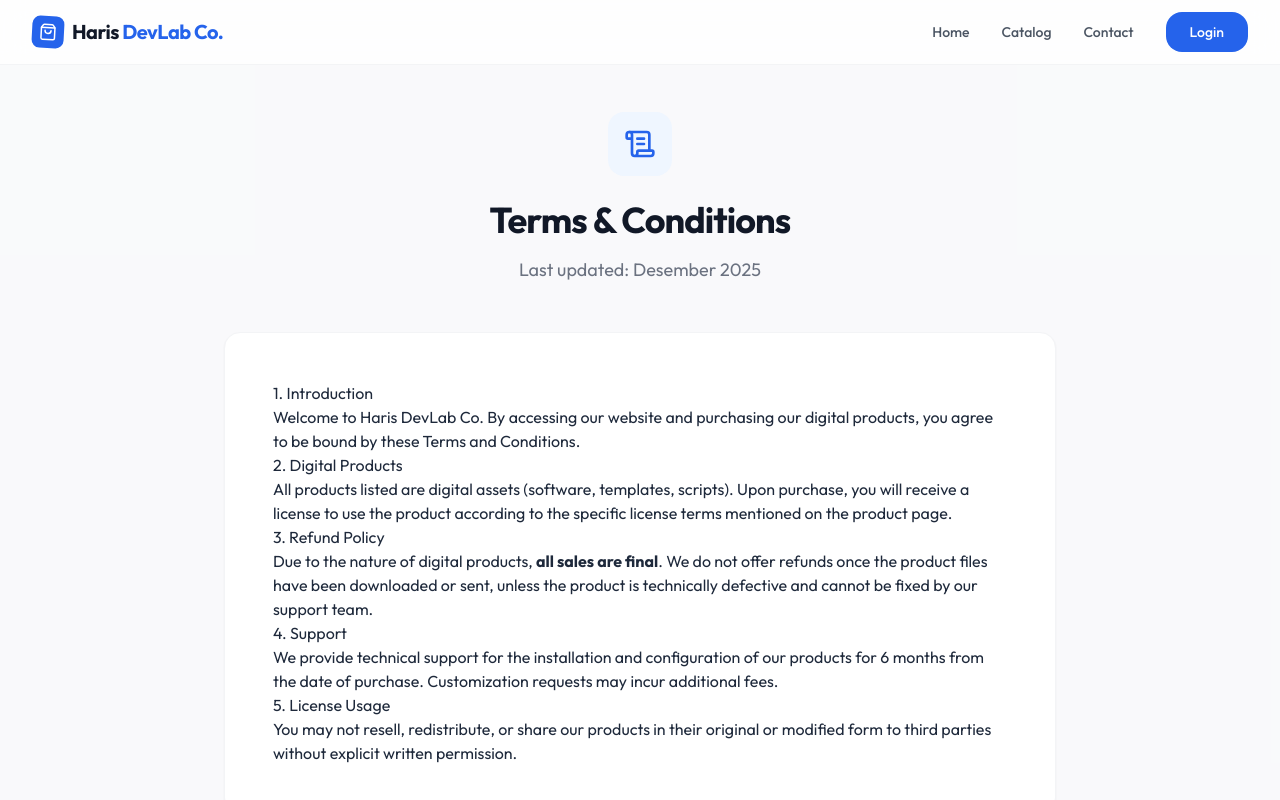
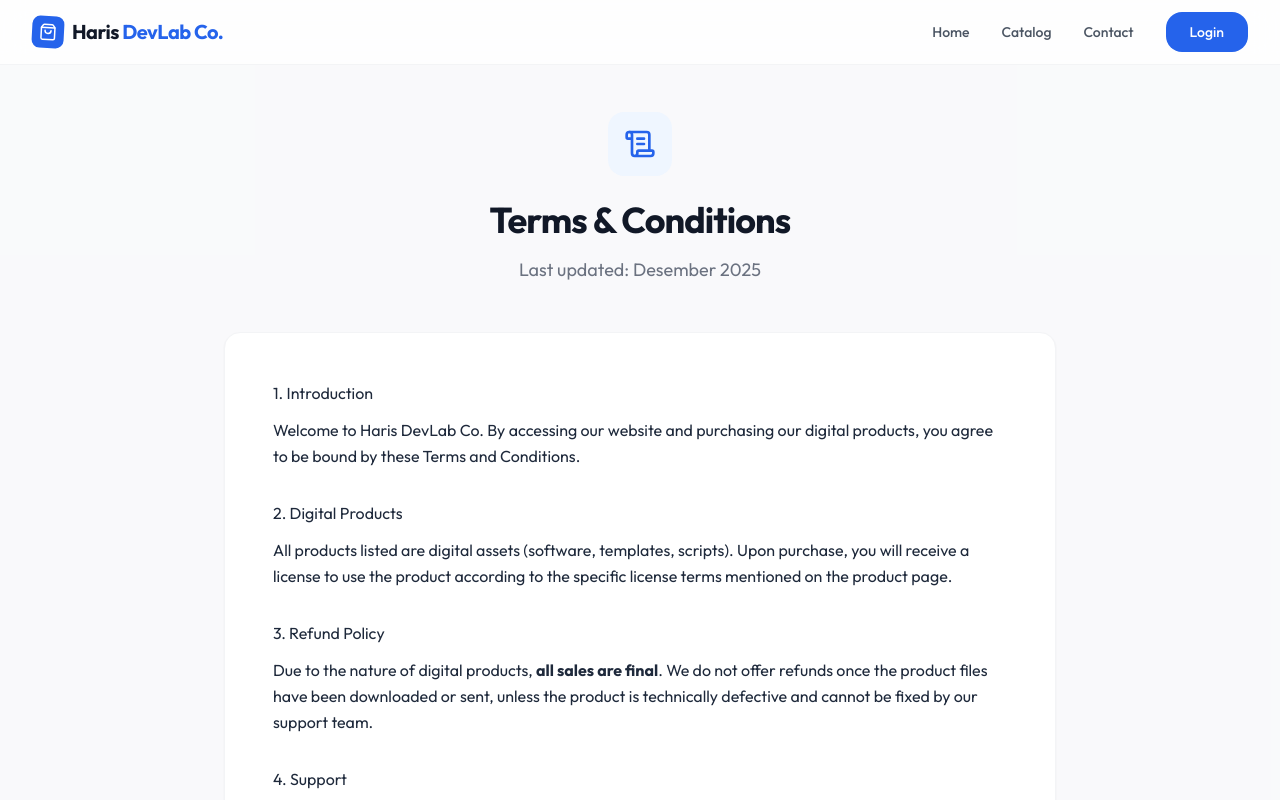
Before and after one commit to harisratnopambudi/harisratnopambudi.github.io, a React (Vite) app: page /terms in a window 1280 px wide. Shown: the top 800 px of the page. Built offline with nearby package versions, Linux system fonts and the light colour scheme.

Commit message:
Improve Terms page spacing and readability

```diff
--- a/src/pages/Terms.jsx
+++ b/src/pages/Terms.jsx
@@ -16,31 +16,41 @@ export const Terms = () => {
                 </p>
             </div>
 
-            <div className="prose prose-lg prose-blue mx-auto bg-white p-8 md:p-12 rounded-2xl border border-gray-100 shadow-sm">
-                <h3>1. Introduction</h3>
-                <p>
+            <div className="prose prose-lg prose-blue mx-auto bg-white p-8 md:p-12 rounded-2xl border border-gray-100 shadow-sm space-y-8">
+                <section>
+                    <h3 className="mb-3">1. Introduction</h3>
+                    <p className="leading-relaxed">
                         Welcome to Haris DevLab Co. By accessing our website and purchasing our digital products, you agree to be bound by these Terms and Conditions.
                     </p>
+                </section>
 
-                <h3>2. Digital Products</h3>
-                <p>
+                <section>
+                    <h3 className="mb-3">2. Digital Products</h3>
+                    <p className="leading-relaxed">
                         All products listed are digital assets (software, templates, scripts). Upon purchase, you will receive a license to use the product according to the specific license terms mentioned on the product page.
                     </p>
+                </section>
 
-                <h3>3. Refund Policy</h3>
-                <p>
+                <section>
+                    <h3 className="mb-3">3. Refund Policy</h3>
+                    <p className="leading-relaxed">
                         Due to the nature of digital products, <strong>all sales are final</strong>. We do not offer refunds once the product files have been downloaded or sent, unless the product is technically defective and cannot be fixed by our support team.
                     </p>
+                </section>
 
-                <h3>4. Support</h3>
-                <p>
+                <section>
+                    <h3 className="mb-3">4. Support</h3>
+                    <p className="leading-relaxed">
                         We provide technical support for the installation and configuration of our products for 6 months from the date of purchase. Customization requests may incur additional fees.
                     </p>
+                </section>
 
-                <h3>5. License Usage</h3>
-                <p>
+                <section>
+                    <h3 className="mb-3">5. License Usage</h3>
+                    <p className="leading-relaxed">
                         You may not resell, redistribute, or share our products in their original or modified form to third parties without explicit written permission.
                     </p>
+                </section>
             </div>
         </div>
     );
```
Lines whose indentation alone changed are shown as unchanged.
